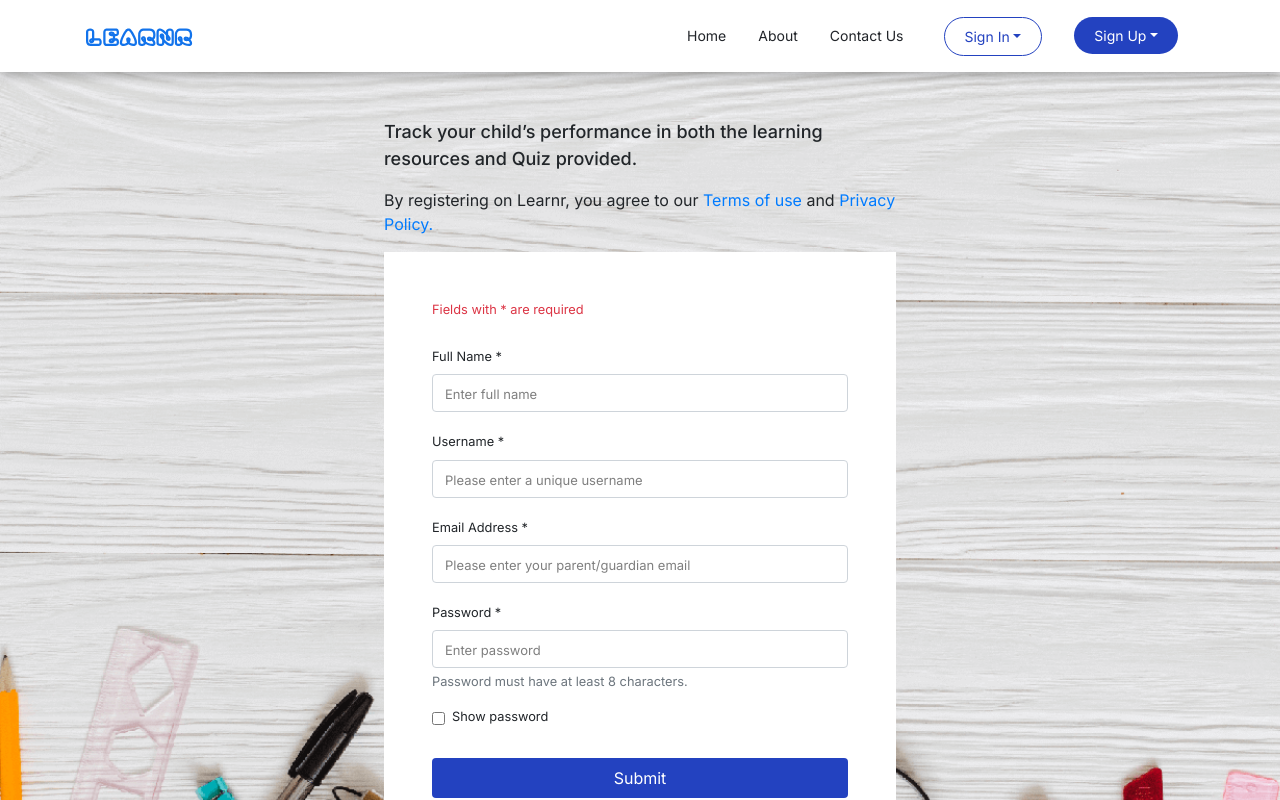
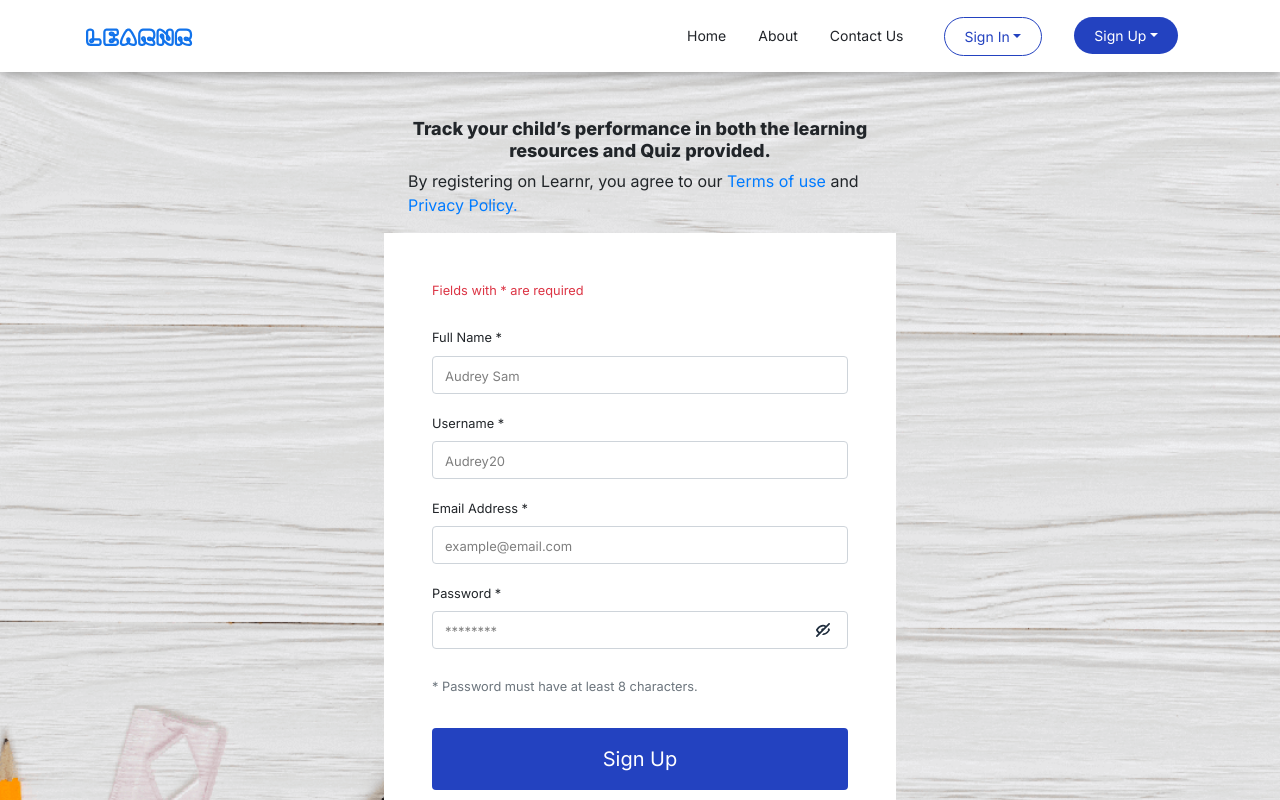
Before and after one commit to LearnrApp/Learnr-web-app-FE, a React (Create React App) app: page /parents/signup in a window 1280 px wide. Shown: the top 800 px of the page. Built offline with nearby package versions, Linux system fonts and the light colour scheme.

Commit message:
refactor: sign-up-pages

```diff
--- a/src/pages/parent/ParentSignin.js
+++ b/src/pages/parent/ParentSignin.js
@@ -1,16 +1,15 @@
-import React, {useEffect, useRef} from 'react'
+import React, {useState} from 'react'
 import NavBar from '../../components/navbar/NavBar'
 import Form from 'react-bootstrap/Form'
 import Button from 'react-bootstrap/Button'
 import '../../styles/Sign.css'
 import { Link } from 'react-router-dom'
-import {gsap, Power3} from 'gsap'
 
 const StudentSignin = () => {
-  let signForm = useRef(null)
-  useEffect(() => {
-    gsap.from(signForm, 1.5, {y: -1200, ease: Power3.easeOut})
-  })
+  const [passwordShown, setPasswordShown] = useState(false);
+  const togglePasswordVisiblity = () => {
+    setPasswordShown(passwordShown ? false : true);
+  };
 
 
   return (
@@ -22,7 +21,7 @@ const StudentSignin = () => {
           <p className="text-center demo-category" style={{fontSize: '24px'}}>
             Welcome Back
           </p>
-            <div ref={form => signForm = form} className="bg-white signup-form">
+            <div className="bg-white signup-form">
               <span className="text-center mb-3 d-block" style={{fontSize: '18px'}}>Sign in<br /><span style={{color: '#999999'}}>with one of these services</span></span>
               <div className="row">
                 <Link to="" className="col mr-2 d-flex align-items-center bg-white border rounded text-dark py-2 pr-4 my-3 d-block">
@@ -45,14 +44,15 @@ const StudentSignin = () => {
 
                 <Form.Group controlId="formBasicPassword">
                   <Form.Label className="small">Password *</Form.Label>
-                  <Form.Control type="password" placeholder="Enter password" />
+                  <Form.Control type={passwordShown ? "text" : "password"} placeholder="********" />
+                  <img onClick={togglePasswordVisiblity} className="togglePassword" src={require('../../images/eye-hide.svg')} alt="" />
                   {/* <Form.Text className="text-muted">
                     Password must have at least 8 characters.
                   </Form.Text> */}
                 </Form.Group>
 
                 <Link style={{color: '#2342C0'}} className="float-right" to="">Forgot Password?</Link>
-                <Button style={{fontSize: '20px'}} className="general-btn-2 my-3 py-3" variant="primary" type="submit">
+                <Button style={{fontSize: '20px'}} className="general-btn-2 my-3 py-3" type="submit">
                   Sign In
                 </Button>
               </Form>
--- a/src/pages/parent/ParentSignup.js
+++ b/src/pages/parent/ParentSignup.js
@@ -1,59 +1,65 @@
-import React from 'react'
+import React, {useState} from 'react'
 import NavBar from '../../components/navbar/NavBar'
 import Form from 'react-bootstrap/Form'
 import Button from 'react-bootstrap/Button'
 import '../../styles/Sign.css'
 import { Link } from 'react-router-dom'
 
+
 const ParentSignup = () => {
+  const [passwordShown, setPasswordShown] = useState(false);
+  const togglePasswordVisiblity = () => {
+    setPasswordShown(passwordShown ? false : true);
+  };
+
+
   return (
     <React.Fragment>
       <NavBar />
-      <div className="sign-bg container-fluid px-0">
+      <div className="sign-bg-2 container-fluid px-0">
         <div className="container py-5">
           <div className="mx-auto signup-form--wrap">
-          <p className="track-text">
+          <h3 className="track-text">
             Track your child’s performance in both the  learning resources and Quiz provided.
-          </p>
-          <p className="mx-auto">
+          </h3>
+          <p className="mx-auto px-4">
             By registering on Learnr, you agree to our <Link className="" to="/terms-of-use">Terms of use</Link> and <Link className="" to="/privacy-policy">Privacy Policy.</Link>
           </p>
-            <div className="bg-white signup-form">
+            <div /*ref={form => signForm = form}*/ className="bg-white signup-form">
               <span className="text-danger small mb-4 d-block">Fields with * are required</span>
               <Form>
                 <Form.Group controlId="formBasicFullName">
                   <Form.Label className="small">Full Name *</Form.Label>
-                  <Form.Control type="text" placeholder="Enter full name" />
-                  {/* <Form.Text className="text-muted">
-                    We'll never share your email with anyone else.
-                  </Form.Text> */}
+                  <Form.Control type="text" placeholder="Audrey Sam" />
                 </Form.Group>
 
                 <Form.Group controlId="formBasicUsername">
                   <Form.Label className="small">Username *</Form.Label>
-                  <Form.Control type="text" placeholder="Please enter a unique username" />
+                  <Form.Control type="text" placeholder="Audrey20" />
                 </Form.Group>
 
                 <Form.Group controlId="formBasicEmail">
                   <Form.Label className="small">Email Address *</Form.Label>
-                  <Form.Control type="email" placeholder="Please enter your parent/guardian email" />
+                  <Form.Control type="email" placeholder="example@email.com" />
                 </Form.Group>
 
                 <Form.Group controlId="formBasicPassword">
                   <Form.Label className="small">Password *</Form.Label>
-                  <Form.Control type="password" placeholder="Enter password" />
+                  <Form.Control type={passwordShown ? "text" : "password"} placeholder="********" />
+                  <img onClick={togglePasswordVisiblity} className="togglePassword" src={require('../../images/eye-hide.svg')} alt="" />
                   <Form.Text className="text-muted">
-                    Password must have at least 8 characters.
+                    * Password must have at least 8 characters.
                   </Form.Text>
                 </Form.Group>
-                <Form.Group controlId="formBasicCheckbox">
+                {/* <Form.Group controlId="formBasicCheckbox">
                   <Form.Check className="small" type="checkbox" label="Show password" />
-                </Form.Group>
+                </Form.Group> */}
 
-                <Button className="general-btn-2 my-3 py-2" variant="primary" type="submit">
-                  Submit
+                <Button style={{fontSize: '20px'}} className="general-btn-2 my-3 py-3" type="submit">
+                  Sign Up
                 </Button>
               </Form>
+              <span className="text-center d-block pb-5">Have an account? <Link style={{color: '#2342C0'}} to="/parents/signin">Sign In</Link></span>
             </div>
           </div>
         </div>
--- a/src/pages/student/StudentSignin.js
+++ b/src/pages/student/StudentSignin.js
@@ -1,17 +1,15 @@
-import React, {useEffect, useRef} from 'react'
+import React, {useState} from 'react'
 import NavBar from '../../components/navbar/NavBar'
 import Form from 'react-bootstrap/Form'
 import Button from 'react-bootstrap/Button'
 import '../../styles/Sign.css'
 import { Link } from 'react-router-dom'
-import {gsap, Power3} from 'gsap'
 
 const StudentSignin = () => {
-  let signForm = useRef(null)
-  useEffect(() => {
-    gsap.from(signForm, 1.5, {y: -1200, ease: Power3.easeOut})
-  })
-
+  const [passwordShown, setPasswordShown] = useState(false);
+  const togglePasswordVisiblity = () => {
+    setPasswordShown(passwordShown ? false : true);
+  };
 
   return (
     <React.Fragment>
@@ -22,7 +20,7 @@ const StudentSignin = () => {
           <p className="text-center demo-category" style={{fontSize: '24px'}}>
             Welcome Back
           </p>
-            <div ref={form => signForm = form} className="bg-white signup-form">
+            <div className="bg-white signup-form">
               <span className="text-center mb-3 d-block" style={{fontSize: '18px'}}>Sign In</span>
               <Form>
                 <Form.Group controlId="formBasicUsername">
@@ -32,7 +30,8 @@ const StudentSignin = () => {
 
                 <Form.Group controlId="formBasicPassword">
                   <Form.Label className="small">Password *</Form.Label>
-                  <Form.Control type="password" placeholder="Enter password" />
+                  <Form.Control type={passwordShown ? "text" : "password"} placeholder="********" />
+                  <img onClick={togglePasswordVisiblity} className="togglePassword" src={require('../../images/eye-hide.svg')} alt="" />
                   {/* <Form.Text className="text-muted">
                     Password must have at least 8 characters.
                   </Form.Text> */}
--- a/src/pages/student/StudentSignup.js
+++ b/src/pages/student/StudentSignup.js
@@ -1,15 +1,21 @@
-import React from 'react'
+import React, {useState} from 'react'
 import NavBar from '../../components/navbar/NavBar'
 import Form from 'react-bootstrap/Form'
 import Button from 'react-bootstrap/Button'
 import '../../styles/Sign.css'
 import { Link } from 'react-router-dom'
 
+
 const StudentSignup = () => {
+  const [passwordShown, setPasswordShown] = useState(false);
+  const togglePasswordVisiblity = () => {
+    setPasswordShown(passwordShown ? false : true);
+  };
+
   return (
     <React.Fragment>
       <NavBar />
-      <div className="sign-bg container-fluid px-0">
+      <div className="sign-bg-2 container-fluid px-0">
         <div className="container py-5">
           <div className="mx-auto signup-form--wrap">
           <p className="mx-auto">
@@ -20,32 +26,30 @@ const StudentSignup = () => {
               <Form>
                 <Form.Group controlId="formBasicFullName">
                   <Form.Label className="small">Full Name *</Form.Label>
-                  <Form.Control type="text" placeholder="Enter full name" />
-                  {/* <Form.Text className="text-muted">
-                    We'll never share your email with anyone else.
-                  </Form.Text> */}
+                  <Form.Control type="text" placeholder="Audrey Sam" />
                 </Form.Group>
 
                 <Form.Group controlId="formBasicUsername">
                   <Form.Label className="small">Username *</Form.Label>
-                  <Form.Control type="text" placeholder="Please enter a unique username" />
+                  <Form.Control type="text" placeholder="Audrey20" />
                 </Form.Group>
 
                 <Form.Group controlId="formBasicEmail">
-                  <Form.Label className="small">Parents or Guardian Email *</Form.Label>
-                  <Form.Control type="email" placeholder="Please enter your parent/guardian email" />
+                  <Form.Label className="small">Email Address *</Form.Label>
+                  <Form.Control type="email" placeholder="example@email.com" />
                 </Form.Group>
 
                 <Form.Group controlId="formBasicPassword">
                   <Form.Label className="small">Password *</Form.Label>
-                  <Form.Control type="password" placeholder="Enter password" />
+                  <Form.Control type={passwordShown ? "text" : "password"} placeholder="********" />
+                  <img onClick={togglePasswordVisiblity} className="togglePassword" src={require('../../images/eye-hide.svg')} alt="" />
                   <Form.Text className="text-muted">
-                    Password must have at least 8 characters.
+                    * Password must have at least 8 characters.
                   </Form.Text>
                 </Form.Group>
-                <Form.Group controlId="formBasicCheckbox">
+                {/* <Form.Group controlId="formBasicCheckbox">
                   <Form.Check className="small" type="checkbox" label="Show password" />
-                </Form.Group>
+                </Form.Group> */}
 
                 <div className="d-flex justify-content-between">
                   <Form.Group controlId="sex.ControlSelect">
@@ -68,10 +72,11 @@ const StudentSignup = () => {
                     </Form.Control>
                   </Form.Group>
                 </div>
-                <Button className="general-btn-2 my-3 py-2" variant="primary" type="submit">
-                  Submit
+                <Button style={{fontSize: '20px'}} className="general-btn-2 my-3 py-3" type="submit">
+                  Sign Up
                 </Button>
               </Form>
+              <span className="text-center d-block pb-5">Have an account? <Link style={{color: '#2342C0'}} to="/students/signin">Sign In</Link></span>
             </div>
           </div>
         </div>
--- a/src/styles/Sign.css
+++ b/src/styles/Sign.css
@@ -9,6 +9,13 @@
   background-size: cover;
   margin-top: 70px;
   height: 140vh;
+}
+.sign-bg-2 {
+  background-image: url(../images/sign-bg.png);
+  background-repeat: no-repeat;
+  background-size: cover;
+  margin-top: 70px;
+  height: 160vh;
 }
 .admin-bg {
   background-image: linear-gradient(rgba(0, 0, 0, 0.5), rgba(0, 0, 0, 0.5)), url(../images/admin-bg.jpg);
@@ -23,6 +30,13 @@
 }
 .signup-form {
   padding: 48px;
+  animation-name: slide-down;
+  animation-duration: 1.5s;
+  transition-timing-function: ease-out;
+}
+@keyframes slide-down {
+  from{transform: translateY(-1200px);}
+  to{transform: translateY(0);}
 }
 .hLine {
   display: inline-block;
@@ -33,7 +47,13 @@
 }
 .track-text {
   font-size: 18px;
-  font-weight: 500;
+  font-weight: 800 !important;
+  text-align: center;
+}
+.togglePassword {
+  position: relative;
+  left: 92%;
+  top: -33px;
 }
 .general-btn-2 {
   background-color: #2342C0 !important;
```
Also changed, not shown: src/images/eye-hide.svg (added).
